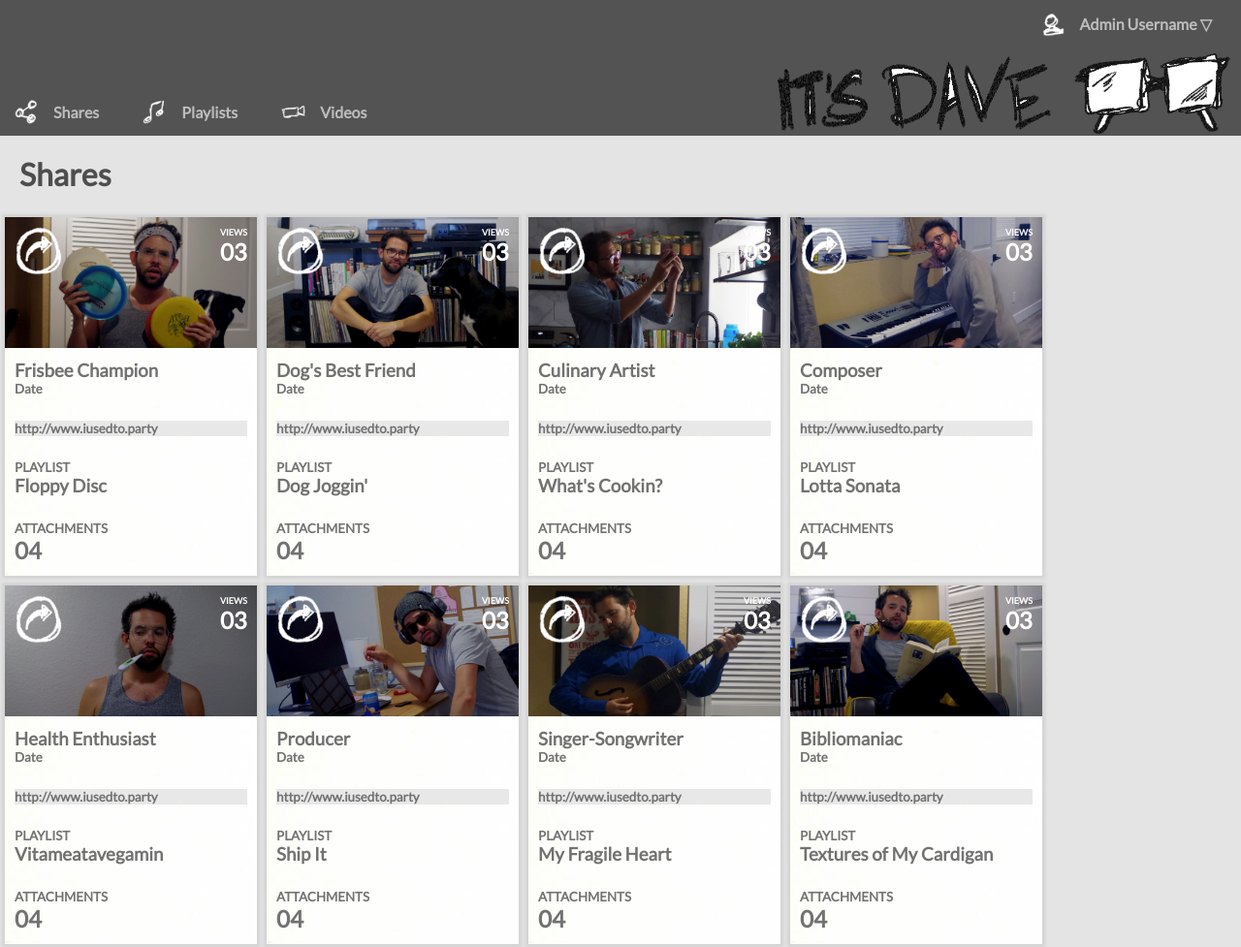
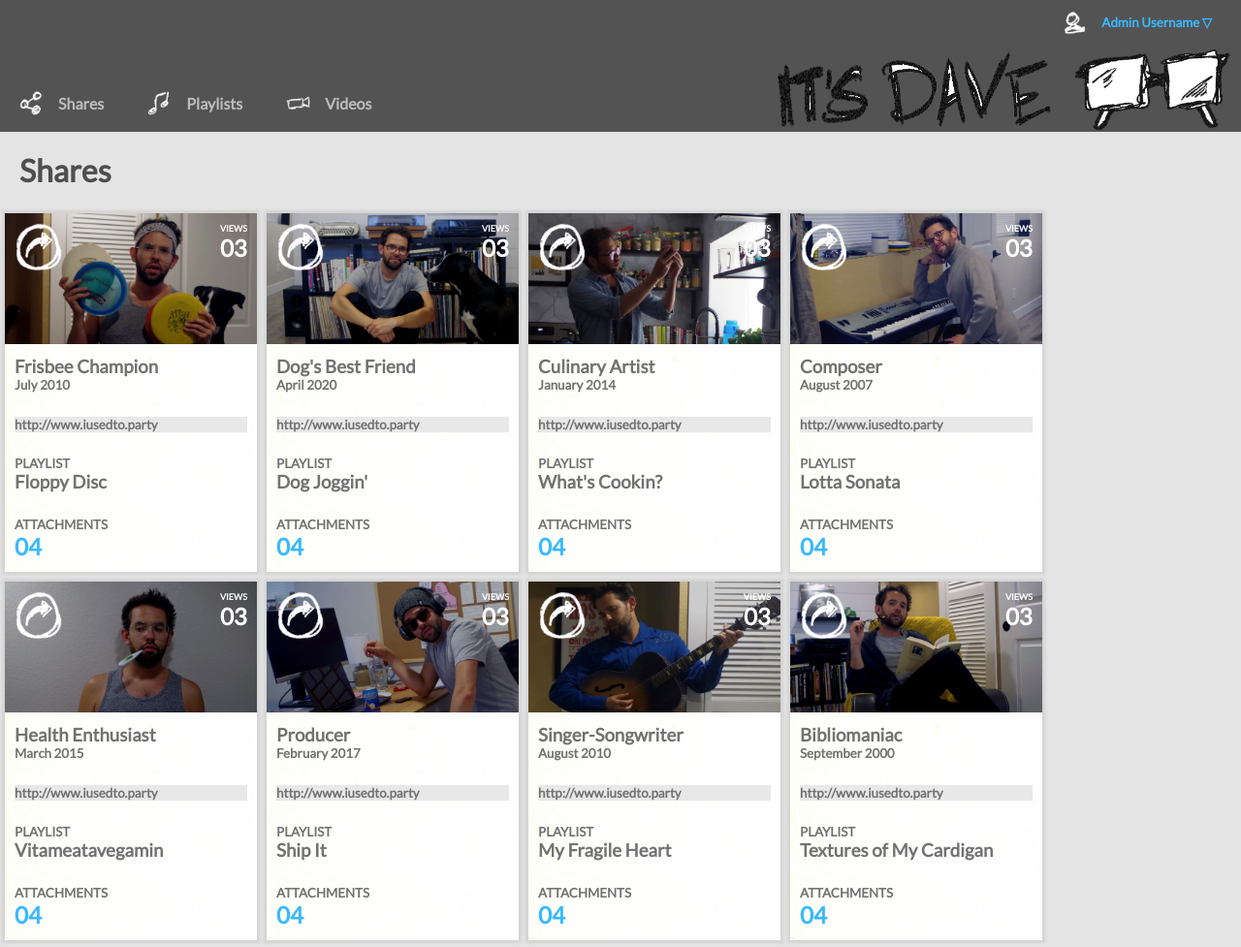
Before and after one commit to davidleach724/itsdave_staticcomp, a plain HTML site: page index.html in a window 1280 px wide. Shown: the whole page at 97% size. Drawn offline with Linux system fonts and the light colour scheme.

Commit message:
Readd dates

```diff
--- a/index.html
+++ b/index.html
@@ -52,7 +52,7 @@
       <div class="bottom-card">
         <div class="card-name-date">
           <h3>Frisbee Champion</h3>
-          <h3 class="secondary-text">Date</h4>
+          <h3 class="secondary-text">July 2010</h4>
         </div>
         <div class="card-website">
           <h3 class="secondary-text">http://www.iusedto.party</h4>
@@ -78,7 +78,7 @@
       <div class="bottom-card">
         <div class="card-name-date">
           <h3>Dog's Best Friend</h3>
-          <h3 class="secondary-text">Date</h4>
+          <h3 class="secondary-text">April 2020</h4>
         </div>
         <div class="card-website">
           <h3 class="secondary-text">http://www.iusedto.party</h4>
@@ -104,7 +104,7 @@
       <div class="bottom-card">
         <div class="card-name-date">
           <h3>Culinary Artist</h3>
-          <h3 class="secondary-text">Date</h4>
+          <h3 class="secondary-text">January 2014</h4>
         </div>
         <div class="card-website">
           <h3 class="secondary-text">http://www.iusedto.party</h4>
@@ -130,7 +130,7 @@
       <div class="bottom-card">
         <div class="card-name-date">
           <h3>Composer</h3>
-          <h3 class="secondary-text">Date</h4>
+          <h3 class="secondary-text">August 2007</h4>
         </div>
         <div class="card-website">
           <h3 class="secondary-text">http://www.iusedto.party</h4>
@@ -156,7 +156,7 @@
       <div class="bottom-card">
         <div class="card-name-date">
           <h3>Health Enthusiast</h3>
-          <h3 class="secondary-text">Date</h4>
+          <h3 class="secondary-text">March 2015</h4>
         </div>
         <div class="card-website">
           <h3 class="secondary-text">http://www.iusedto.party</h4>
@@ -182,7 +182,7 @@
       <div class="bottom-card">
         <div class="card-name-date">
           <h3>Producer</h3>
-          <h3 class="secondary-text">Date</h4>
+          <h3 class="secondary-text">February 2017</h4>
         </div>
         <div class="card-website">
           <h3 class="secondary-text">http://www.iusedto.party</h4>
@@ -208,7 +208,7 @@
       <div class="bottom-card">
         <div class="card-name-date">
           <h3>Singer-Songwriter</h3>
-          <h3 class="secondary-text">Date</h4>
+          <h3 class="secondary-text">August 2010</h4>
         </div>
         <div class="card-website">
           <h3 class="secondary-text">http://www.iusedto.party</h4>
@@ -234,7 +234,7 @@
       <div class="bottom-card">
         <div class="card-name-date">
           <h3>Bibliomaniac</h3>
-          <h3 class="secondary-text">Date</h4>
+          <h3 class="secondary-text">September 2000</h4>
         </div>
         <div class="card-website">
           <h3 class="secondary-text">http://www.iusedto.party</h4>
--- a/styles.css
+++ b/styles.css
@@ -25,6 +25,7 @@ nav {
 
 .user-menu {
   display: flex;
+  padding: 5px;
 }
 
 .user-shares, .user-music, .user-video {
@@ -48,6 +49,8 @@ h4 {
   justify-content: flex-end;
   align-items: center;
   padding-right: 15px;
+  font-size: smaller;
+  color: rgb(58,185,255)
 }
 
 .site-logo {
@@ -158,3 +161,15 @@ h1 {
 .secondary-text {
   font-size: smaller;
 }
+
+.card-attachment h2 {
+  color: rgb(58,185,255)
+}
+
+
+@media only screen and (max-width: 470px) {
+  .site-logo {
+    height: 5vh;
+    width: 5vw;
+  }
+}
```
